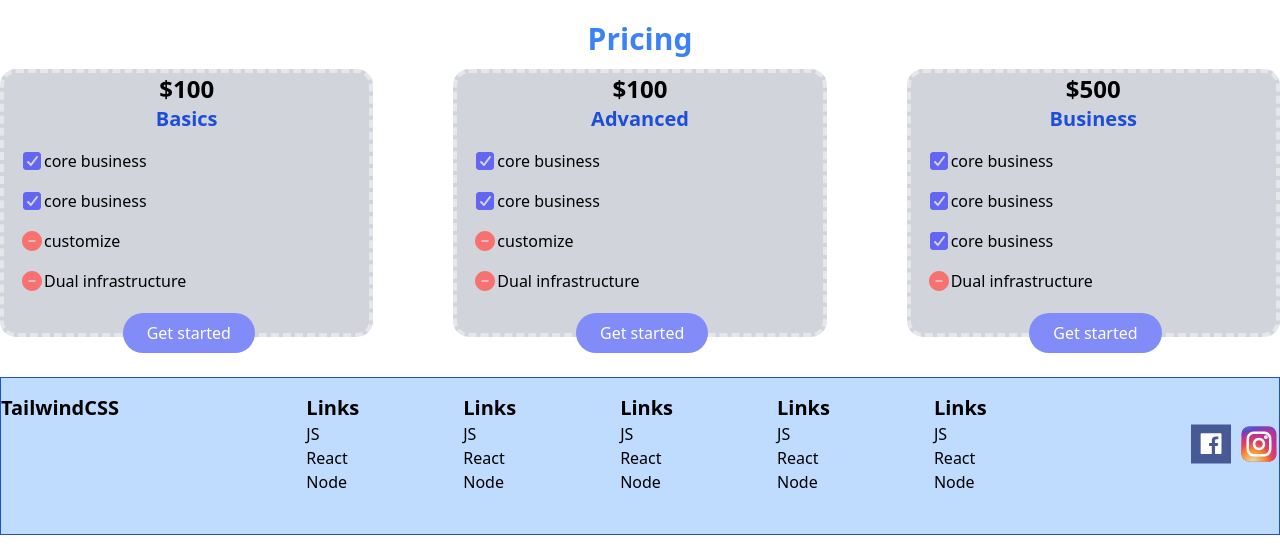
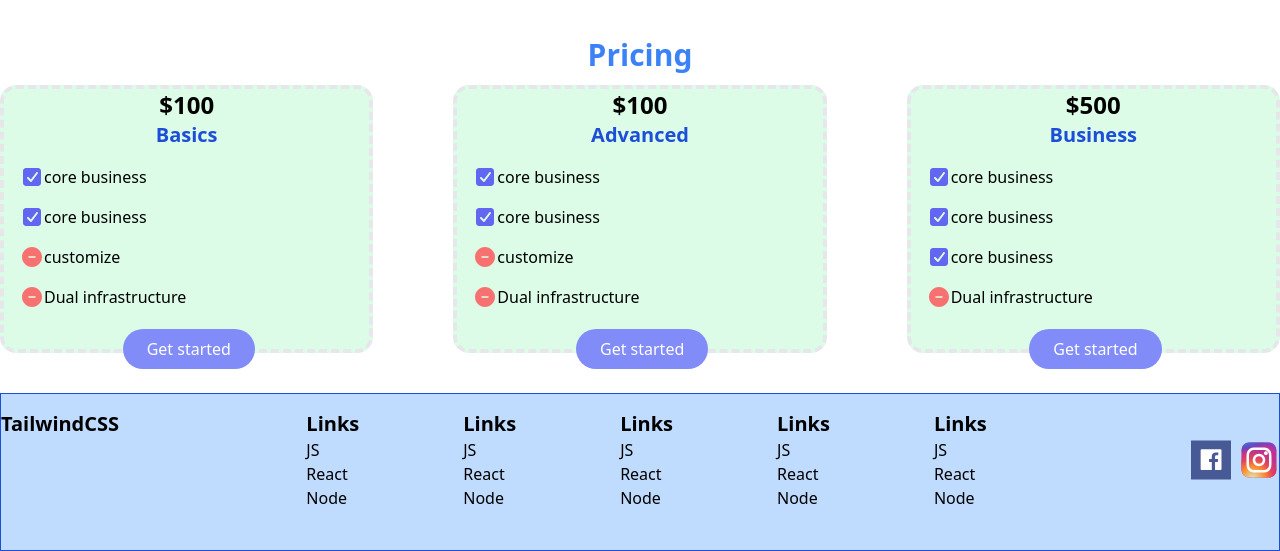
Before and after one commit to sureshbabuvikram/Tailwind_Landingpage, a website: page src/index.html in a window 1280 px wide. Shown: the part 1190-1741 px from the top of the page. Drawn offline with Linux system fonts and the light colour scheme.

Commit message:
green color

```diff
--- a/src/index.html
+++ b/src/index.html
@@ -110,14 +110,14 @@
     </div>
 
     <!-- Pricing  -->
-    <div class="container mx-auto mt-6" >
+    <div class="container mx-auto mt-10" >
         <div class="text-center">
             <h1 class="font-bold text-blue-500 text-3xl">Pricing</h1>
             <!-- <p class="text-2xl">Contrary to popular belief, Lorem Ipsum is not simply random text</p> -->
             <!-- <p class="text-2xl">Offer Details</p> -->
         </div>
         <div class="grid md:grid-cols-3 gap-12 md:gap-20 mt-3 sm:grid-cols-1  " >
-            <div class="relative border-4 bg-gray-300 border-dashed  md:w-70 rounded-2xl hover:shadow-2xl text-center">
+            <div class="relative border-4 bg-green-100 border-dashed  md:w-70 rounded-2xl hover:shadow-2xl text-center">
                 <h2 class="font-bold text-2xl" >$100</h2>
                 <h2 class="font-bold text-xl text-blue-700" >Basics</h2>
                 <!-- <p>Features</p> -->
@@ -166,7 +166,7 @@
             <button class=" absolute bottom-0 transform translate-y-5 -translate-x-16 bg-indigo-400 font-medium px-6 py-2 rounded-full mt-2 text-white hover:bg-green-300 hover:text-blue-500" >Get started</button>
 
             </div>
-            <div class="relative border-4 bg-gray-300 border-dashed   md:w-70 rounded-2xl hover:shadow-2xl text-center">
+            <div class="relative border-4 bg-green-100 border-dashed   md:w-70 rounded-2xl hover:shadow-2xl text-center">
                 <h2 class="font-bold text-2xl" >$100</h2>
                 <h2 class="font-bold text-xl text-blue-700" >Advanced</h2>
                 <!-- <p>Features</p> -->
@@ -215,7 +215,7 @@
             <button class=" absolute bottom-0 transform translate-y-5 -translate-x-16 bg-indigo-400 font-medium px-6 py-2 rounded-full mt-2 text-white hover:bg-green-300 hover:text-blue-500" >Get started</button>
 
             </div>
-            <div class="relative border-4 bg-gray-300 border-dashed   md:w-70 rounded-2xl hover:shadow-2xl text-center">
+            <div class="relative border-4 bg-green-100 border-dashed   md:w-70 rounded-2xl hover:shadow-2xl text-center">
                 <h2 class="font-bold text-2xl" >$500</h2>
                 <h2 class="font-bold text-xl text-blue-700" >Business</h2>
                 <!-- <p>Features</p> -->
```
Also changed, not shown: src/output.css.
